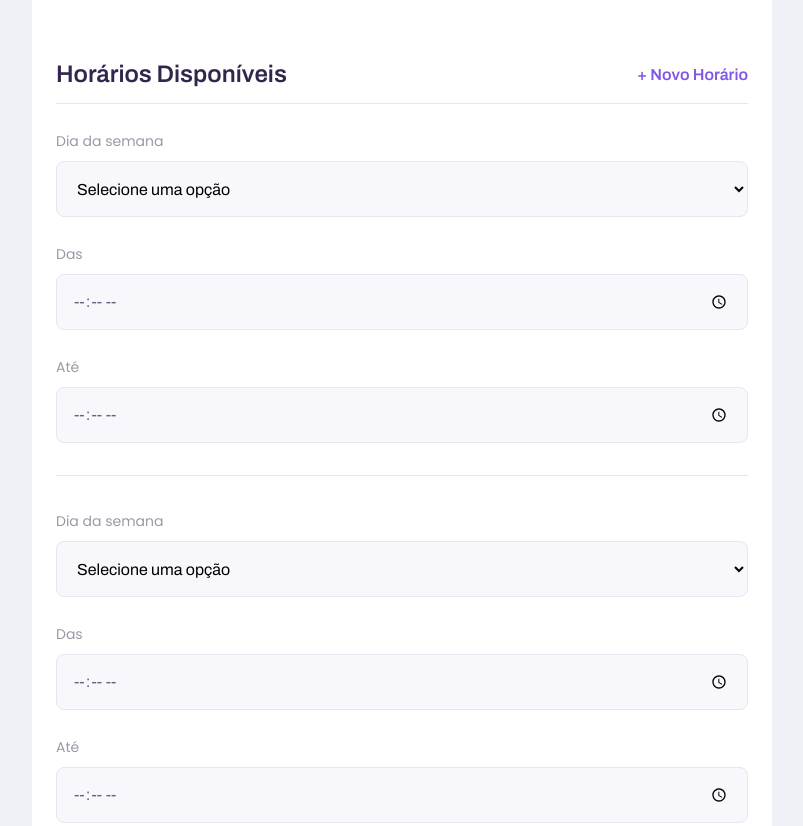
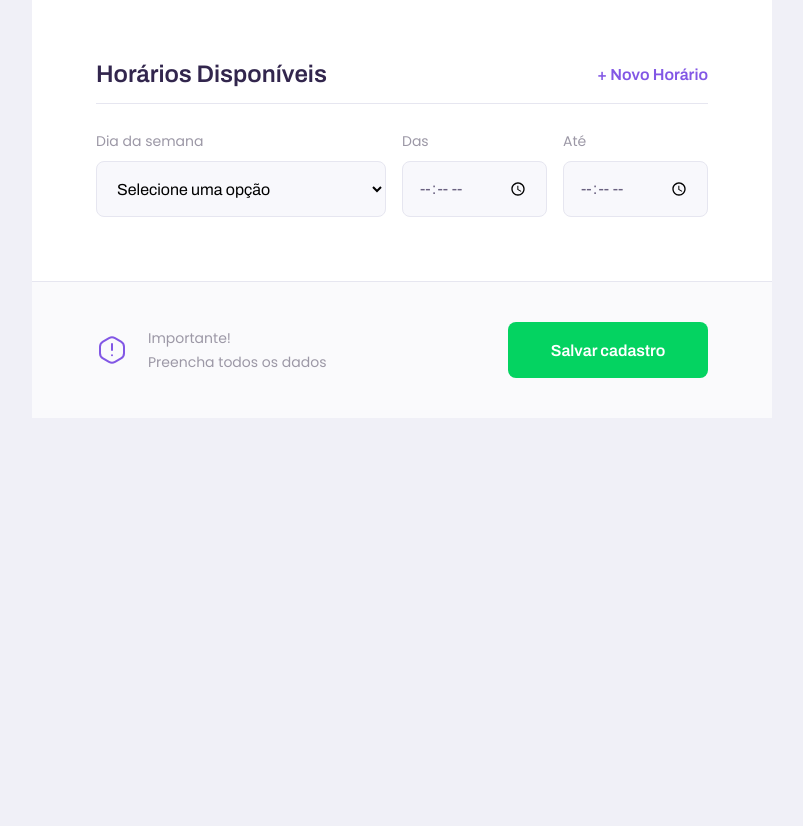
Before and after one commit to Joao-Augusto-Oliveira/next_level_week, a plain HTML site: page give-classes.html in a window 1280 px wide. Shown: the part 1314-2140 px from the top of the page, without its empty margins (238-1041 px from the left). After the commit the page ends 1732 px from the top, so only its background shows below. Drawn offline with Linux system fonts and the light colour scheme.

Commit message:
:hammer: new update give-classes

```diff
--- a/give-classes.html
+++ b/give-classes.html
@@ -17,6 +17,8 @@
     <link href="https://fonts.googleapis.com/css2?family=Poppins:wght@400;600&display=swap" rel="stylesheet">
 
     <link href="https://fonts.googleapis.com/css2?family=Archivo:wght@400;600&display=swap" rel="stylesheet">
+
+<script src="/scripts/addField.js" defer></script>
 
 </head>
 
@@ -90,37 +92,10 @@
                     </div>
                 </fieldset>
 
-                <fieldset>
+                <fieldset id="schedule-items">
                     <legend>Horários Disponíveis
-                        <button id="add-time">+ Novo Horário</button>
+                        <button type="button" id="add-time">+ Novo Horário</button>
                     </legend>
-
-                    <div class="schedule-item">
-
-                        <div class="select-block">
-                            <label for="weekday">Dia da semana</label>
-                            <select name="weekday[]" id="weekday" required>
-                                <option value="">Selecione uma opção</option>
-                                <option value="0">Domingo</option>
-                                <option value="1">Segunda-feira</option>
-                                <option value="2">Terça-feira</option>
-                                <option value="3">Quarta-feira</option>
-                                <option value="4">Quinta-feira</option>
-                                <option value="5">Sexta-feira</option>
-                                <option value="6">Sábado</option>
-                            </select>
-                        </div>
-
-                        <div class="input-block">
-                            <label for="time_from">Das</label>
-                            <input type="time" name="time_from[]"required>
-                        </div>
-
-                        <div class="input-block">
-                            <label for="time_to">Até</label>
-                            <input type="time" name="time_to[]"required>
-                        </div>
-                    </div>
 
                     <div class="schedule-item">
 
@@ -163,7 +138,6 @@
         </main>
     </div>
 
-
 </body>
 
 </html>
--- /dev/null
+++ b/scripts/addField.js
@@ -0,0 +1,23 @@
+ // Procurar o botão
+ document.querySelector('#add-time')
+
+ // Quando clicar no botão
+ .addEventListener('click', cloneField)
+
+ // Executar uma ação
+ function cloneField() {
+    // Duplicar os campos. Que campos?
+    const newFieldContainer = document.querySelector('.schedule-item').cloneNode(true)
+
+    // Pegar os campos. Que campos?
+    const fields = newFieldContainer.querySelectorAll('input')
+
+    // para cada campo, limpar
+   fields.forEach(function(field) {
+    // pegar o field do momento e limpá-lo.
+        field.value = ""
+   })
+
+    // Colocar na página. Onde?
+    document.querySelector('#schedule-items').appendChild(newFieldContainer)
+ }
--- a/styles/partials/page-give-classes.css
+++ b/styles/partials/page-give-classes.css
@@ -109,3 +109,34 @@
         max-width: 100vw;
     }
 }
+
+#page-give-classes .page-header .header-content {
+    margin-bottom: 0;
+}
+
+#page-give-classes main fieldset {
+    padding: 0 64px;
+}
+
+.schedule-item {
+    display: grid;
+    grid-template-columns: 2fr 1fr 1fr;
+    column-gap: 1.6rem;
+}
+
+#page-give-classes #schedule-items .select-block+.input-block,
+#page-give-classes #schedule-items .input-block+.input-block {
+    margin-top: 0;
+}
+
+#page-give-classes main footer {
+    padding: 40px 64px;
+    display: flex;
+    align-items: center;
+    justify-content: space-between;
+}
+
+#page-give-classes main footer button {
+    margin-top: 0;
+    width: 200px;
+}
```
